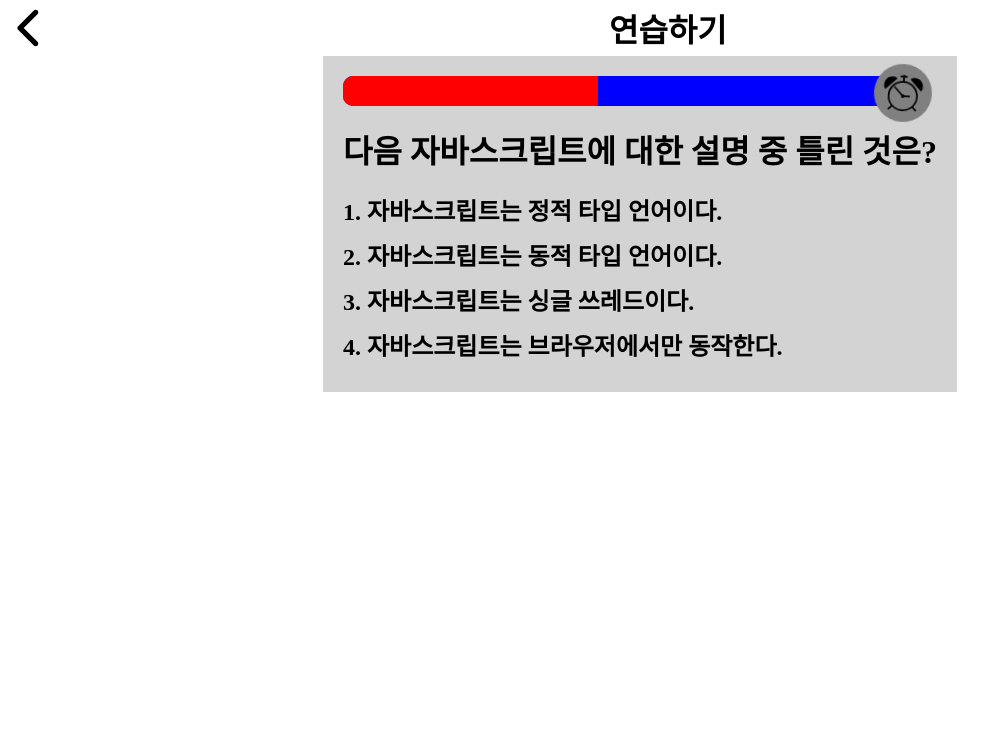
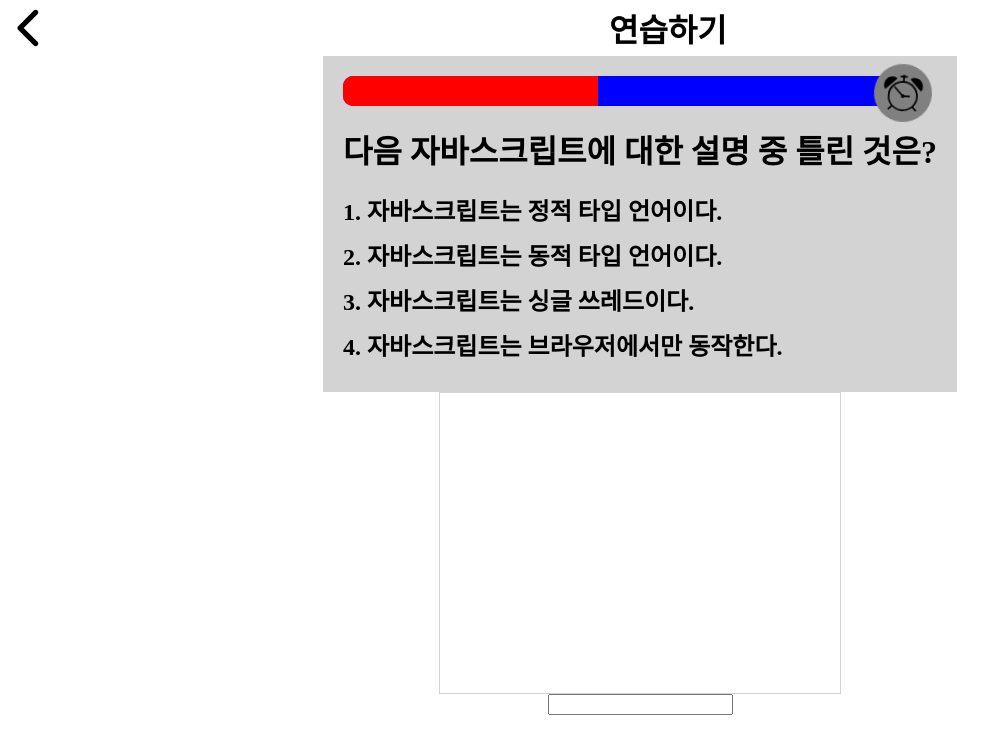
Before and after one commit to hyeon9782/dev-quiz, a React (Vite) app: page /practice in a window 1280 px wide. Shown: the top 754 px of the page, without its empty margins (0-1003 px from the left). Built offline with nearby package versions, Linux system fonts and the light colour scheme.

Commit message:
feat: ChatDisplay ChatInput 컴포넌트 마크업

```diff
--- /dev/null
+++ b/src/components/chat/ChatDisplay/ChatDisplay.style.ts
@@ -0,0 +1,8 @@
+import { css } from "@emotion/react";
+
+export const displayStyle = css({
+  width: "400px",
+  height: "300px",
+  backgroundColor: "white",
+  border: "1px solid lightgray",
+});
--- /dev/null
+++ b/src/components/chat/ChatDisplay/ChatDisplay.tsx
@@ -0,0 +1,17 @@
+import { useAtomValue } from "jotai";
+import { messagesAtom } from "../../../store/messagesAtom";
+import { displayStyle } from "./ChatDisplay.style";
+
+const ChatDisplay = () => {
+  const messages = useAtomValue(messagesAtom);
+
+  return (
+    <div css={displayStyle}>
+      {messages?.map((message, index) => (
+        <div key={index}>{message}</div>
+      ))}
+    </div>
+  );
+};
+
+export default ChatDisplay;
--- /dev/null
+++ b/src/components/chat/ChatInput/ChatInput.tsx
@@ -0,0 +1,26 @@
+import { useSetAtom } from "jotai";
+import { messagesAtom } from "../../../store/messagesAtom";
+import { FormEvent, useState } from "react";
+
+// 추후에 디자인 시스템 인풋 컴포넌트 전환
+const ChatInput = () => {
+  const [value, setValue] = useState("");
+  const setMessages = useSetAtom(messagesAtom);
+
+  const handleSubmit = (e: FormEvent) => {
+    e.preventDefault();
+    setMessages((prevMessage) => [...prevMessage, value]);
+    setValue("");
+  };
+  return (
+    <form onSubmit={handleSubmit}>
+      <input
+        type="text"
+        value={value}
+        onChange={(e) => setValue(e.target.value)}
+      />
+    </form>
+  );
+};
+
+export default ChatInput;
--- a/src/pages/PracticePage/PracticePage.tsx
+++ b/src/pages/PracticePage/PracticePage.tsx
@@ -1,3 +1,5 @@
+import ChatDisplay from "../../components/chat/ChatDisplay/ChatDisplay";
+import ChatInput from "../../components/chat/ChatInput/ChatInput";
 import Container from "../../components/common/Container/Container";
 import Header from "../../components/common/Header/Header";
 import QuziBox from "../../components/quzi/QuziBox/QuziBox";
@@ -9,6 +11,8 @@ const PracticePage = () => {
       <div css={containerStyle}>
         <Header>연습하기</Header>
         <QuziBox />
+        <ChatDisplay />
+        <ChatInput />
       </div>
     </Container>
   );
--- /dev/null
+++ b/src/store/messagesAtom.ts
@@ -0,0 +1,3 @@
+import { atom } from "jotai";
+
+export const messagesAtom = atom<string[]>([]);
```
Also changed, not shown: src/components/chat/ChatInput/ChatInput.style.ts (added).
